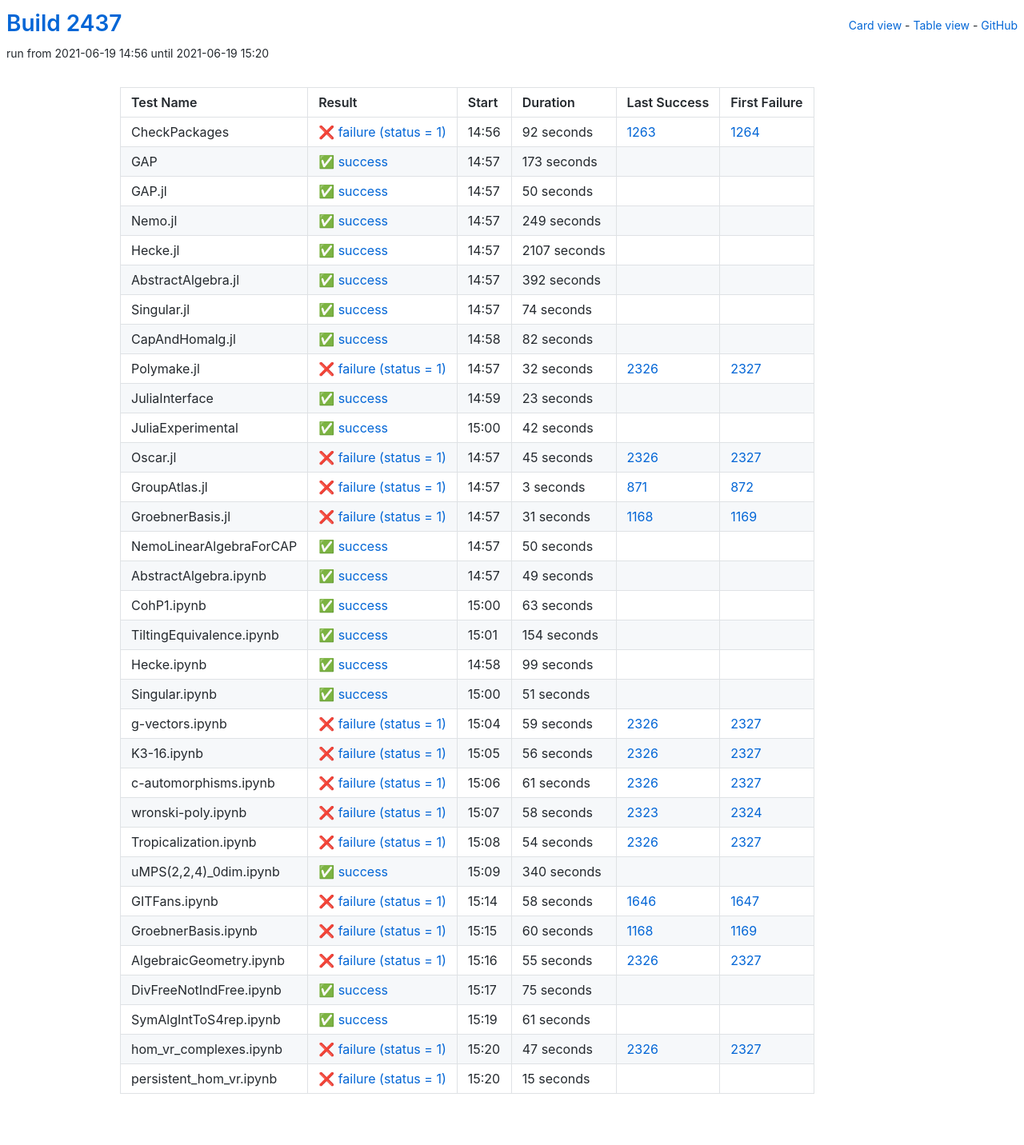
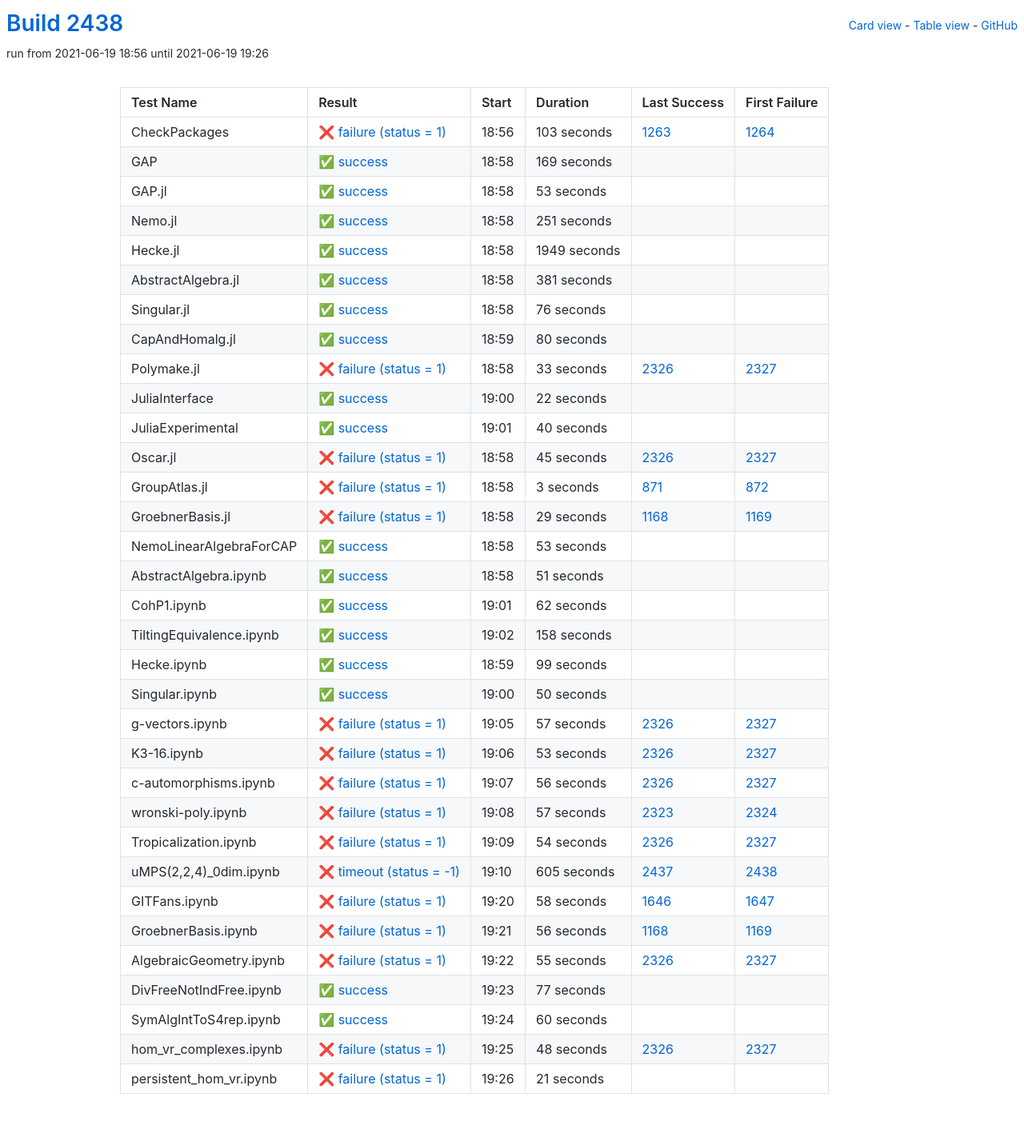
Before and after one commit to oscar-system/oscar-ci-status-stable, a Jekyll site: the page built from table.html, in a window 1280 px wide. Shown: the whole page at 80% size. Built offline with Jekyll 4.4.1, drawn with Linux system fonts in a browser that asks for light colours.

Commit message:
Build #2438

```diff
--- a/_data/ci.yml
+++ b/_data/ci.yml
@@ -1,6 +1,6 @@
 ---
-build: 2437
-build_url: https://oscarci.mathematik.uni-kl.de/job/oscar-stable/2437/
+build: 2438
+build_url: https://oscarci.mathematik.uni-kl.de/job/oscar-stable/2438/
 job: oscar-stable
 organization: oscar-system
 repo: oscar-ci-status-stable
@@ -8,140 +8,140 @@ repourl: https://github.com/oscar-system/oscar-ci-status-stable
 tests:
 - name: CheckPackages
   id: checkpackages
-  log: https://oscarci.mathematik.uni-kl.de/job/oscar-stable/2437/artifact/logs/build-2437/CheckPackages.log
-  start: 2021-06-19 14:56
+  log: https://oscarci.mathematik.uni-kl.de/job/oscar-stable/2438/artifact/logs/build-2438/CheckPackages.log
+  start: 2021-06-19 18:56
   success: false
   exitcode: 1
   status: failure
-  duration: 92
+  duration: 103
   last_success: 1263
   last_success_url: https://oscarci.mathematik.uni-kl.de/job/oscar-stable/1263/
   first_failure: 1264
   first_failure_url: https://oscarci.mathematik.uni-kl.de/job/oscar-stable/1264/
 - name: GAP
   id: gap
-  log: https://oscarci.mathematik.uni-kl.de/job/oscar-stable/2437/artifact/logs/build-2437/GAP.log
-  start: 2021-06-19 14:57
+  log: https://oscarci.mathematik.uni-kl.de/job/oscar-stable/2438/artifact/logs/build-2438/GAP.log
+  start: 2021-06-19 18:58
   success: true
   exitcode: 0
   status: success
-  duration: 173
+  duration: 169
   last_success: false
   last_success_url:
   first_failure: false
   first_failure_url:
 - name: GAP.jl
   id: gap-jl
-  log: https://oscarci.mathematik.uni-kl.de/job/oscar-stable/2437/artifact/logs/build-2437/GAP.jl.log
-  start: 2021-06-19 14:57
+  log: https://oscarci.mathematik.uni-kl.de/job/oscar-stable/2438/artifact/logs/build-2438/GAP.jl.log
+  start: 2021-06-19 18:58
   success: true
   exitcode: 0
   status: success
-  duration: 50
+  duration: 53
   last_success: false
   last_success_url:
   first_failure: false
   first_failure_url:
 - name: Nemo.jl
   id: nemo-jl
-  log: https://oscarci.mathematik.uni-kl.de/job/oscar-stable/2437/artifact/logs/build-2437/Nemo.jl.log
-  start: 2021-06-19 14:57
+  log: https://oscarci.mathematik.uni-kl.de/job/oscar-stable/2438/artifact/logs/build-2438/Nemo.jl.log
+  start: 2021-06-19 18:58
   success: true
   exitcode: 0
   status: success
-  duration: 249
+  duration: 251
   last_success: false
   last_success_url:
   first_failure: false
   first_failure_url:
 - name: Hecke.jl
   id: hecke-jl
-  log: https://oscarci.mathematik.uni-kl.de/job/oscar-stable/2437/artifact/logs/build-2437/Hecke.jl.log
-  start: 2021-06-19 14:57
+  log: https://oscarci.mathematik.uni-kl.de/job/oscar-stable/2438/artifact/logs/build-2438/Hecke.jl.log
+  start: 2021-06-19 18:58
   success: true
   exitcode: 0
   status: success
-  duration: 2107
+  duration: 1949
   last_success: false
   last_success_url:
   first_failure: false
   first_failure_url:
 - name: AbstractAlgebra.jl
   id: abstractalgebra-jl
-  log: https://oscarci.mathematik.uni-kl.de/job/oscar-stable/2437/artifact/logs/build-2437/AbstractAlgebra.jl.log
-  start: 2021-06-19 14:57
+  log: https://oscarci.mathematik.uni-kl.de/job/oscar-stable/2438/artifact/logs/build-2438/AbstractAlgebra.jl.log
+  start: 2021-06-19 18:58
   success: true
   exitcode: 0
   status: success
-  duration: 392
+  duration: 381
   last_success: false
   last_success_url:
   first_failure: false
   first_failure_url:
 - name: Singular.jl
   id: singular-jl
-  log: https://oscarci.mathematik.uni-kl.de/job/oscar-stable/2437/artifact/logs/build-2437/Singular.jl.log
-  start: 2021-06-19 14:57
+  log: https://oscarci.mathematik.uni-kl.de/job/oscar-stable/2438/artifact/logs/build-2438/Singular.jl.log
+  start: 2021-06-19 18:58
   success: true
   exitcode: 0
   status: success
-  duration: 74
+  duration: 76
   last_success: false
   last_success_url:
   first_failure: false
   first_failure_url:
 - name: CapAndHomalg.jl
   id: capandhomalg-jl
-  log: https://oscarci.mathematik.uni-kl.de/job/oscar-stable/2437/artifact/logs/build-2437/CapAndHomalg.jl.log
-  start: 2021-06-19 14:58
+  log: https://oscarci.mathematik.uni-kl.de/job/oscar-stable/2438/artifact/logs/build-2438/CapAndHomalg.jl.log
+  start: 2021-06-19 18:59
   success: true
   exitcode: 0
   status: success
-  duration: 82
+  duration: 80
   last_success: false
   last_success_url:
   first_failure: false
   first_failure_url:
 - name: Polymake.jl
   id: polymake-jl
-  log: https://oscarci.mathematik.uni-kl.de/job/oscar-stable/2437/artifact/logs/build-2437/Polymake.jl.log
-  start: 2021-06-19 14:57
+  log: https://oscarci.mathematik.uni-kl.de/job/oscar-stable/2438/artifact/logs/build-2438/Polymake.jl.log
+  start: 2021-06-19 18:58
   success: false
   exitcode: 1
   status: failure
-  duration: 32
+  duration: 33
   last_success: 2326
   last_success_url: https://oscarci.mathematik.uni-kl.de/job/oscar-stable/2326/
   first_failure: 2327
   first_failure_url: https://oscarci.mathematik.uni-kl.de/job/oscar-stable/2327/
 - name: JuliaInterface
   id: juliainterface
-  log: https://oscarci.mathematik.uni-kl.de/job/oscar-stable/2437/artifact/logs/build-2437/JuliaInterface.log
-  start: 2021-06-19 14:59
+  log: https://oscarci.mathematik.uni-kl.de/job/oscar-stable/2438/artifact/logs/build-2438/JuliaInterface.log
+  start: 2021-06-19 19:00
   success: true
   exitcode: 0
   status: success
-  duration: 23
+  duration: 22
   last_success: false
   last_success_url:
   first_failure: false
   first_failure_url:
 - name: JuliaExperimental
   id: juliaexperimental
-  log: https://oscarci.mathematik.uni-kl.de/job/oscar-stable/2437/artifact/logs/build-2437/JuliaExperimental.log
-  start: 2021-06-19 15:00
+  log: https://oscarci.mathematik.uni-kl.de/job/oscar-stable/2438/artifact/logs/build-2438/JuliaExperimental.log
+  start: 2021-06-19 19:01
   success: true
   exitcode: 0
   status: success
-  duration: 42
+  duration: 40
   last_success: false
   last_success_url:
   first_failure: false
   first_failure_url:
 - name: Oscar.jl
   id: oscar-jl
-  log: https://oscarci.mathematik.uni-kl.de/job/oscar-stable/2437/artifact/logs/build-2437/Oscar.jl.log
-  start: 2021-06-19 14:57
+  log: https://oscarci.mathematik.uni-kl.de/job/oscar-stable/2438/artifact/logs/build-2438/Oscar.jl.log
+  start: 2021-06-19 18:58
   success: false
   exitcode: 1
   status: failure
@@ -152,8 +152,8 @@ tests:
   first_failure_url: https://oscarci.mathematik.uni-kl.de/job/oscar-stable/2327/
 - name: GroupAtlas.jl
   id: groupatlas-jl
-  log: https://oscarci.mathematik.uni-kl.de/job/oscar-stable/2437/artifact/logs/build-2437/GroupAtlas.jl.log
-  start: 2021-06-19 14:57
+  log: https://oscarci.mathematik.uni-kl.de/job/oscar-stable/2438/artifact/logs/build-2438/GroupAtlas.jl.log
+  start: 2021-06-19 18:58
   success: false
   exitcode: 1
   status: failure
@@ -164,68 +164,68 @@ tests:
   first_failure_url: https://oscarci.mathematik.uni-kl.de/job/oscar-stable/872/
 - name: GroebnerBasis.jl
   id: groebnerbasis-jl
-  log: https://oscarci.mathematik.uni-kl.de/job/oscar-stable/2437/artifact/logs/build-2437/GroebnerBasis.jl.log
-  start: 2021-06-19 14:57
+  log: https://oscarci.mathematik.uni-kl.de/job/oscar-stable/2438/artifact/logs/build-2438/GroebnerBasis.jl.log
+  start: 2021-06-19 18:58
   success: false
   exitcode: 1
   status: failure
-  duration: 31
+  duration: 29
   last_success: 1168
   last_success_url: https://oscarci.mathematik.uni-kl.de/job/oscar-stable/1168/
   first_failure: 1169
   first_failure_url: https://oscarci.mathematik.uni-kl.de/job/oscar-stable/1169/
 - name: NemoLinearAlgebraForCAP
   id: nemolinearalgebraforcap
-  log: https://oscarci.mathematik.uni-kl.de/job/oscar-stable/2437/artifact/logs/build-2437/NemoLinearAlgebraForCAP.log
-  start: 2021-06-19 14:57
+  log: https://oscarci.mathematik.uni-kl.de/job/oscar-stable/2438/artifact/logs/build-2438/NemoLinearAlgebraForCAP.log
+  start: 2021-06-19 18:58
   success: true
   exitcode: 0
   status: success
-  duration: 50
+  duration: 53
   last_success: false
   last_success_url:
   first_failure: false
   first_failure_url:
 - name: AbstractAlgebra.ipynb
   id: abstractalgebra-ipynb
-  log: https://oscarci.mathematik.uni-kl.de/job/oscar-stable/2437/artifact/logs/build-2437/AbstractAlgebra.ipynb.log
-  start: 2021-06-19 14:57
+  log: https://oscarci.mathematik.uni-kl.de/job/oscar-stable/2438/artifact/logs/build-2438/AbstractAlgebra.ipynb.log
+  start: 2021-06-19 18:58
   success: true
   exitcode: 0
   status: success
-  duration: 49
+  duration: 51
   last_success: false
   last_success_url:
   first_failure: false
   first_failure_url:
 - name: CohP1.ipynb
   id: cohp1-ipynb
-  log: https://oscarci.mathematik.uni-kl.de/job/oscar-stable/2437/artifact/logs/build-2437/CohP1.ipynb.log
-  start: 2021-06-19 15:00
+  log: https://oscarci.mathematik.uni-kl.de/job/oscar-stable/2438/artifact/logs/build-2438/CohP1.ipynb.log
+  start: 2021-06-19 19:01
   success: true
   exitcode: 0
   status: success
-  duration: 63
+  duration: 62
   last_success: false
   last_success_url:
   first_failure: false
   first_failure_url:
 - name: TiltingEquivalence.ipynb
   id: tiltingequivalence-ipynb
-  log: https://oscarci.mathematik.uni-kl.de/job/oscar-stable/2437/artifact/logs/build-2437/TiltingEquivalence.ipynb.log
-  start: 2021-06-19 15:01
+  log: https://oscarci.mathematik.uni-kl.de/job/oscar-stable/2438/artifact/logs/build-2438/TiltingEquivalence.ipynb.log
+  start: 2021-06-19 19:02
   success: true
   exitcode: 0
   status: success
-  duration: 154
+  duration: 158
   last_success: false
   last_success_url:
   first_failure: false
   first_failure_url:
 - name: Hecke.ipynb
   id: hecke-ipynb
-  log: https://oscarci.mathematik.uni-kl.de/job/oscar-stable/2437/artifact/logs/build-2437/Hecke.ipynb.log
-  start: 2021-06-19 14:58
+  log: https://oscarci.mathematik.uni-kl.de/job/oscar-stable/2438/artifact/logs/build-2438/Hecke.ipynb.log
+  start: 2021-06-19 18:59
   success: true
   exitcode: 0
   status: success
@@ -236,32 +236,44 @@ tests:
   first_failure_url:
 - name: Singular.ipynb
   id: singular-ipynb
-  log: https://oscarci.mathematik.uni-kl.de/job/oscar-stable/2437/artifact/logs/build-2437/Singular.ipynb.log
-  start: 2021-06-19 15:00
+  log: https://oscarci.mathematik.uni-kl.de/job/oscar-stable/2438/artifact/logs/build-2438/Singular.ipynb.log
+  start: 2021-06-19 19:00
   success: true
   exitcode: 0
   status: success
-  duration: 51
+  duration: 50
   last_success: false
   last_success_url:
   first_failure: false
   first_failure_url:
 - name: g-vectors.ipynb
   id: g-vectors-ipynb
-  log: https://oscarci.mathematik.uni-kl.de/job/oscar-stable/2437/artifact/logs/build-2437/g-vectors.ipynb.log
-  start: 2021-06-19 15:04
+  log: https://oscarci.mathematik.uni-kl.de/job/oscar-stable/2438/artifact/logs/build-2438/g-vectors.ipynb.log
+  start: 2021-06-19 19:05
   success: false
   exitcode: 1
   status: failure
-  duration: 59
+  duration: 57
   last_success: 2326
   last_success_url: https://oscarci.mathematik.uni-kl.de/job/oscar-stable/2326/
   first_failure: 2327
   first_failure_url: https://oscarci.mathematik.uni-kl.de/job/oscar-stable/2327/
 - name: K3-16.ipynb
   id: k3-16-ipynb
-  log: https://oscarci.mathematik.uni-kl.de/job/oscar-stable/2437/artifact/logs/build-2437/K3-16.ipynb.log
-  start: 2021-06-19 15:05
+  log: https://oscarci.mathematik.uni-kl.de/job/oscar-stable/2438/artifact/logs/build-2438/K3-16.ipynb.log
+  start: 2021-06-19 19:06
+  success: false
+  exitcode: 1
+  status: failure
+  duration: 53
+  last_success: 2326
+  last_success_url: https://oscarci.mathematik.uni-kl.de/job/oscar-stable/2326/
+  first_failure: 2327
+  first_failure_url: https://oscarci.mathematik.uni-kl.de/job/oscar-stable/2327/
+- name: c-automorphisms.ipynb
+  id: c-automorphisms-ipynb
+  log: https://oscarci.mathematik.uni-kl.de/job/oscar-stable/2438/artifact/logs/build-2438/c-automorphisms.ipynb.log
+  start: 2021-06-19 19:07
   success: false
   exitcode: 1
   status: failure
@@ -270,34 +282,22 @@ tests:
   last_success_url: https://oscarci.mathematik.uni-kl.de/job/oscar-stable/2326/
   first_failure: 2327
   first_failure_url: https://oscarci.mathematik.uni-kl.de/job/oscar-stable/2327/
-- name: c-automorphisms.ipynb
-  id: c-automorphisms-ipynb
-  log: https://oscarci.mathematik.uni-kl.de/job/oscar-stable/2437/artifact/logs/build-2437/c-automorphisms.ipynb.log
-  start: 2021-06-19 15:06
+- name: wronski-poly.ipynb
+  id: wronski-poly-ipynb
+  log: https://oscarci.mathematik.uni-kl.de/job/oscar-stable/2438/artifact/logs/build-2438/wronski-poly.ipynb.log
+  start: 2021-06-19 19:08
   success: false
   exitcode: 1
   status: failure
-  duration: 61
-  last_success: 2326
-  last_success_url: https://oscarci.mathematik.uni-kl.de/job/oscar-stable/2326/
-  first_failure: 2327
-  first_failure_url: https://oscarci.mathematik.uni-kl.de/job/oscar-stable/2327/
-- name: wronski-poly.ipynb
-  id: wronski-poly-ipynb
-  log: https://oscarci.mathematik.uni-kl.de/job/oscar-stable/2437/artifact/logs/build-2437/wronski-poly.ipynb.log
-  start: 2021-06-19 15:07
-  success: false
-  exitcode: 1
-  status: failure
-  duration: 58
+  duration: 57
   last_success: 2323
   last_success_url: https://oscarci.mathematik.uni-kl.de/job/oscar-stable/2323/
   first_failure: 2324
   first_failure_url: https://oscarci.mathematik.uni-kl.de/job/oscar-stable/2324/
 - name: Tropicalization.ipynb
   id: tropicalization-ipynb
-  log: https://oscarci.mathematik.uni-kl.de/job/oscar-stable/2437/artifact/logs/build-2437/Tropicalization.ipynb.log
-  start: 2021-06-19 15:08
+  log: https://oscarci.mathematik.uni-kl.de/job/oscar-stable/2438/artifact/logs/build-2438/Tropicalization.ipynb.log
+  start: 2021-06-19 19:09
   success: false
   exitcode: 1
   status: failure
@@ -308,20 +308,20 @@ tests:
   first_failure_url: https://oscarci.mathematik.uni-kl.de/job/oscar-stable/2327/
 - name: uMPS(2,2,4)_0dim.ipynb
   id: umps-2-2-4-0dim-ipynb
-  log: https://oscarci.mathematik.uni-kl.de/job/oscar-stable/2437/artifact/logs/build-2437/uMPS-2-2-4-_0dim.ipynb.log
-  start: 2021-06-19 15:09
-  success: true
-  exitcode: 0
-  status: success
-  duration: 340
-  last_success: false
-  last_success_url:
-  first_failure: false
-  first_failure_url:
+  log: https://oscarci.mathematik.uni-kl.de/job/oscar-stable/2438/artifact/logs/build-2438/uMPS-2-2-4-_0dim.ipynb.log
+  start: 2021-06-19 19:10
+  success: false
+  exitcode: -1
+  status: timeout
+  duration: 605
+  last_success: 2437
+  last_success_url: https://oscarci.mathematik.uni-kl.de/job/oscar-stable/2437/
+  first_failure: 2438
+  first_failure_url: https://oscarci.mathematik.uni-kl.de/job/oscar-stable/2438/
 - name: GITFans.ipynb
   id: gitfans-ipynb
-  log: https://oscarci.mathematik.uni-kl.de/job/oscar-stable/2437/artifact/logs/build-2437/GITFans.ipynb.log
-  start: 2021-06-19 15:14
+  log: https://oscarci.mathematik.uni-kl.de/job/oscar-stable/2438/artifact/logs/build-2438/GITFans.ipynb.log
+  start: 2021-06-19 19:20
   success: false
   exitcode: 1
   status: failure
@@ -332,20 +332,20 @@ tests:
   first_failure_url: https://oscarci.mathematik.uni-kl.de/job/oscar-stable/1647/
 - name: GroebnerBasis.ipynb
   id: groebnerbasis-ipynb
-  log: https://oscarci.mathematik.uni-kl.de/job/oscar-stable/2437/artifact/logs/build-2437/GroebnerBasis.ipynb.log
-  start: 2021-06-19 15:15
+  log: https://oscarci.mathematik.uni-kl.de/job/oscar-stable/2438/artifact/logs/build-2438/GroebnerBasis.ipynb.log
+  start: 2021-06-19 19:21
   success: false
   exitcode: 1
   status: failure
-  duration: 60
+  duration: 56
   last_success: 1168
   last_success_url: https://oscarci.mathematik.uni-kl.de/job/oscar-stable/1168/
   first_failure: 1169
   first_failure_url: https://oscarci.mathematik.uni-kl.de/job/oscar-stable/1169/
 - name: AlgebraicGeometry.ipynb
   id: algebraicgeometry-ipynb
-  log: https://oscarci.mathematik.uni-kl.de/job/oscar-stable/2437/artifact/logs/build-2437/AlgebraicGeometry.ipynb.log
-  start: 2021-06-19 15:16
+  log: https://oscarci.mathematik.uni-kl.de/job/oscar-stable/2438/artifact/logs/build-2438/AlgebraicGeometry.ipynb.log
+  start: 2021-06-19 19:22
   success: false
   exitcode: 1
   status: failure
@@ -356,48 +356,48 @@ tests:
   first_failure_url: https://oscarci.mathematik.uni-kl.de/job/oscar-stable/2327/
 - name: DivFreeNotIndFree.ipynb
   id: divfreenotindfree-ipynb
-  log: https://oscarci.mathematik.uni-kl.de/job/oscar-stable/2437/artifact/logs/build-2437/DivFreeNotIndFree.ipynb.log
-  start: 2021-06-19 15:17
+  log: https://oscarci.mathematik.uni-kl.de/job/oscar-stable/2438/artifact/logs/build-2438/DivFreeNotIndFree.ipynb.log
+  start: 2021-06-19 19:23
   success: true
   exitcode: 0
   status: success
-  duration: 75
+  duration: 77
   last_success: false
   last_success_url:
   first_failure: false
   first_failure_url:
 - name: SymAlgIntToS4rep.ipynb
   id: symalginttos4rep-ipynb
-  log: https://oscarci.mathematik.uni-kl.de/job/oscar-stable/2437/artifact/logs/build-2437/SymAlgIntToS4rep.ipynb.log
-  start: 2021-06-19 15:19
+  log: https://oscarci.mathematik.uni-kl.de/job/oscar-stable/2438/artifact/logs/build-2438/SymAlgIntToS4rep.ipynb.log
+  start: 2021-06-19 19:24
   success: true
   exitcode: 0
   status: success
-  duration: 61
+  duration: 60
   last_success: false
   last_success_url:
   first_failure: false
   first_failure_url:
 - name: hom_vr_complexes.ipynb
   id: hom-vr-complexes-ipynb
-  log: https://oscarci.mathematik.uni-kl.de/job/oscar-stable/2437/artifact/logs/build-2437/hom_vr_complexes.ipynb.log
-  start: 2021-06-19 15:20
+  log: https://oscarci.mathematik.uni-kl.de/job/oscar-stable/2438/artifact/logs/build-2438/hom_vr_complexes.ipynb.log
+  start: 2021-06-19 19:25
   success: false
   exitcode: 1
   status: failure
-  duration: 47
+  duration: 48
   last_success: 2326
   last_success_url: https://oscarci.mathematik.uni-kl.de/job/oscar-stable/2326/
   first_failure: 2327
   first_failure_url: https://oscarci.mathematik.uni-kl.de/job/oscar-stable/2327/
 - name: persistent_hom_vr.ipynb
   id: persistent-hom-vr-ipynb
-  log: https://oscarci.mathematik.uni-kl.de/job/oscar-stable/2437/artifact/logs/build-2437/persistent_hom_vr.ipynb.log
-  start: 2021-06-19 15:20
+  log: https://oscarci.mathematik.uni-kl.de/job/oscar-stable/2438/artifact/logs/build-2438/persistent_hom_vr.ipynb.log
+  start: 2021-06-19 19:26
   success: false
   exitcode: 1
   status: failure
-  duration: 15
+  duration: 21
   last_success: false
   last_success_url:
   first_failure: false
```
Also changed, not shown: README.md.
